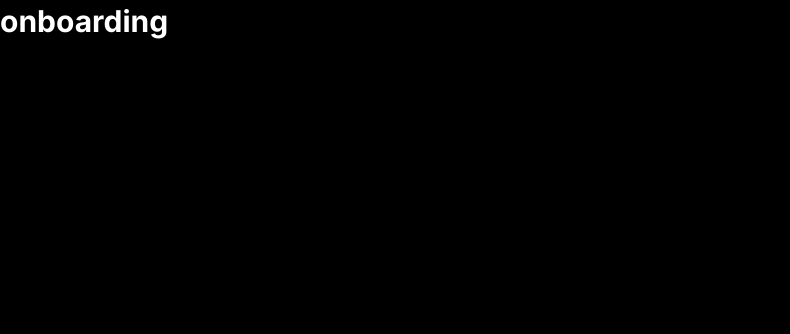
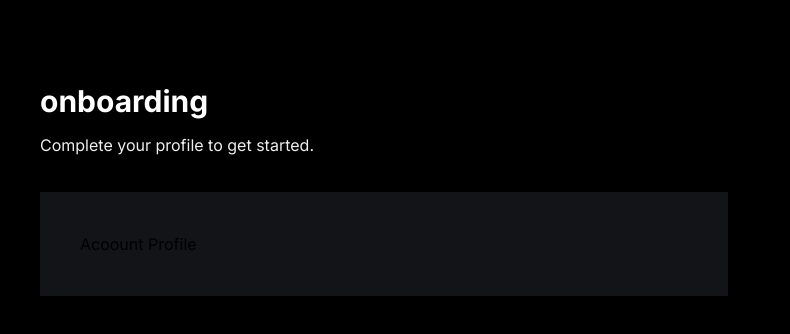
Before and after one commit to Anushkag031/uni-gram, a Next.js app in the folder client/: page /onboarding in a window 1280 px wide. Shown: the top 334 px of the page, without its empty margins (0-790 px from the left). Built offline with nearby package versions, Linux system fonts and the light colour scheme; no server answers.

Commit message:
commit-1

```diff
--- a/client/app/(auth)/onboarding/page.tsx
+++ b/client/app/(auth)/onboarding/page.tsx
@@ -1,8 +1,22 @@
+import AccountProfile from "@/components/forms/AccountProfile";
+import { currentUser } from "@clerk/nextjs";
+
+
 async function Page()
 {
+
+
+    const user = await currentUser();
+
     return (
-        <main>
+        <main className="max-auto flex max-w-3xl flex-col justify-start px-10 py-20">
             <h1 className="head-text">onboarding</h1>
+            <p className="mt-3 text-base-regular text-light-2">
+                Complete your profile to get started.
+            </p>
+            <section className="mt-9 bg-dark-2 p-10">
+                <AccountProfile />
+            </section>
         </main>
     )
 }
--- /dev/null
+++ b/client/components/forms/AccountProfile.tsx
@@ -0,0 +1,10 @@
+"use client"
+const  AccountProfile = () => {
+    return (
+        <div>
+            Acoount Profile
+        </div>
+    )
+}
+
+export default AccountProfile;
```
